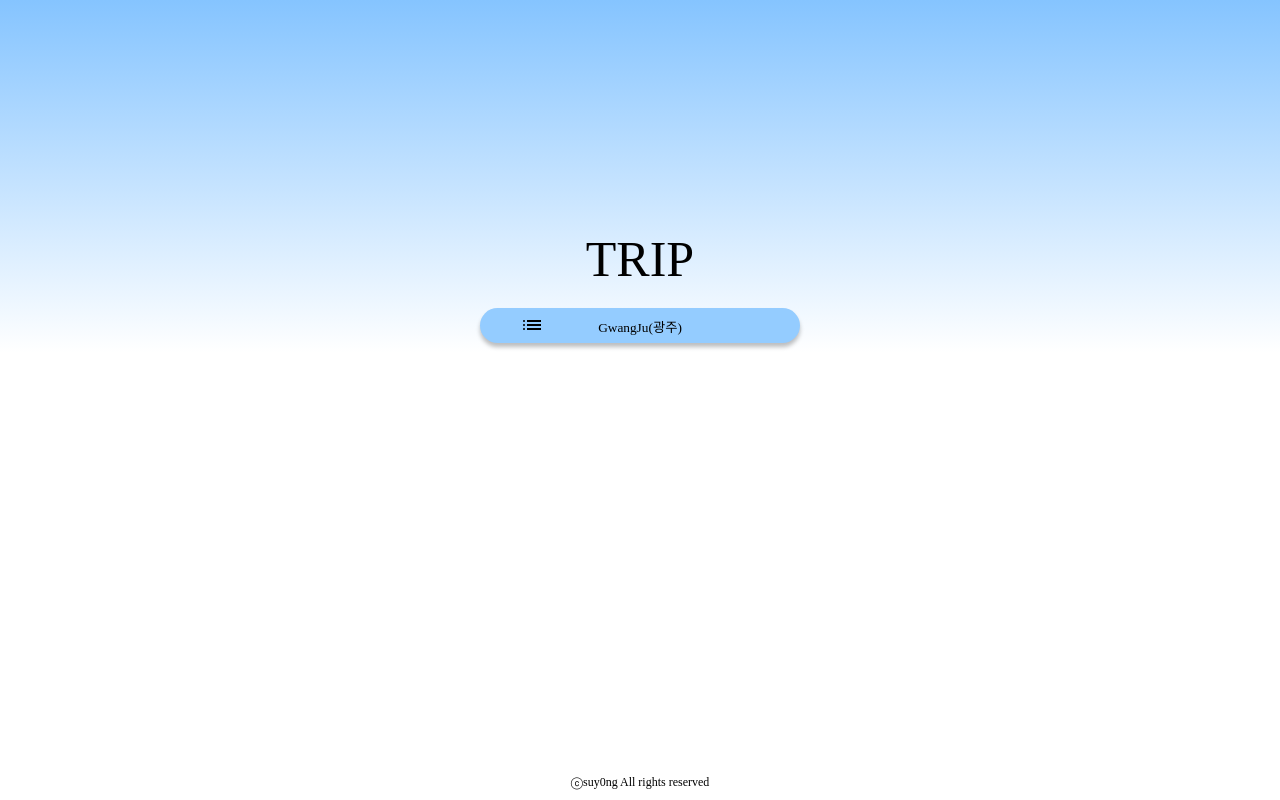
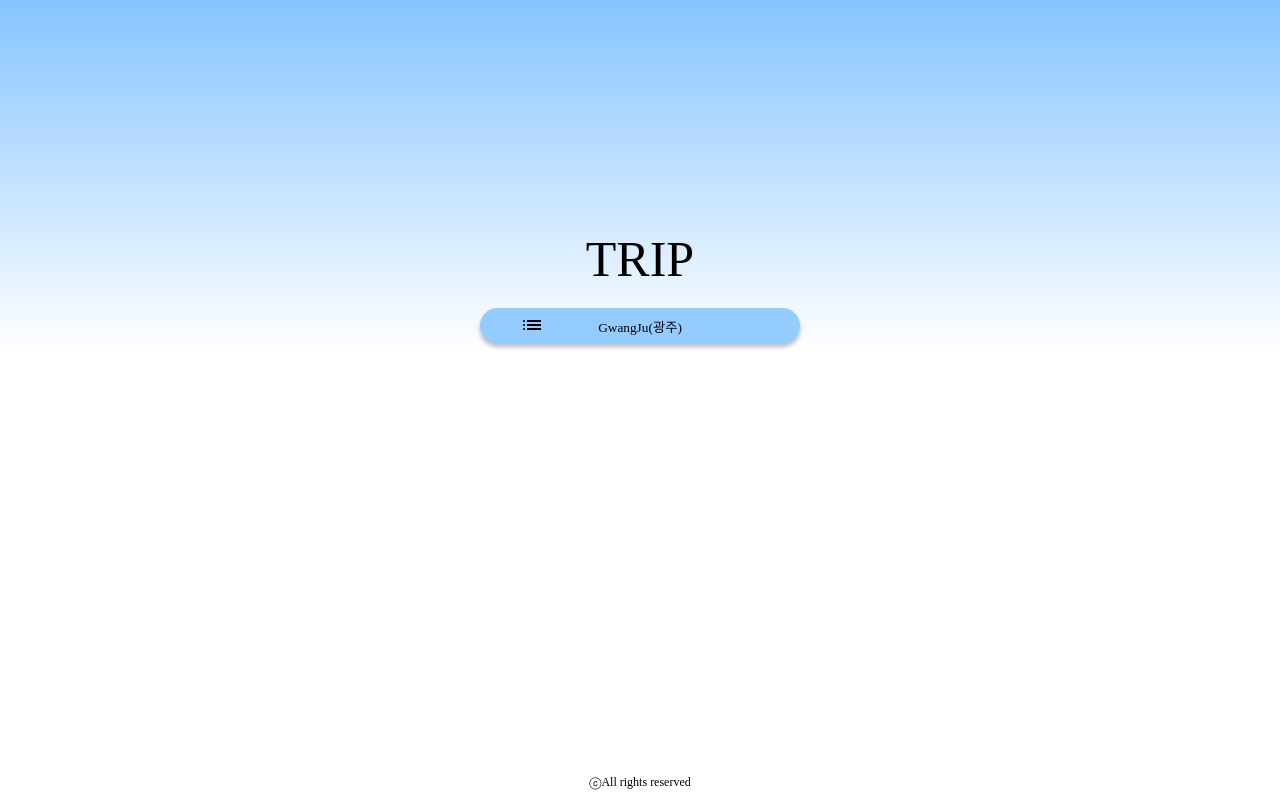
Before and after one commit to trip-gwangju/trip, a React (Create React App) app: page / in a window 1280 px wide. Built offline with nearby package versions, Linux system fonts and the light colour scheme; a web font is replaced by a local one.

Commit message:
edit FooterText

```diff
--- a/src/components/Footer.jsx
+++ b/src/components/Footer.jsx
@@ -2,7 +2,7 @@ import React from "react";
 import '../styles/Footer.css'
 
 function Liscence(props) {
-  return <div className="FooterText">ⓒsuy0ng All rights reserved</div>;
+  return <div className="FooterText">ⓒAll rights reserved</div>;
 }
 
 export default Liscence;
```
